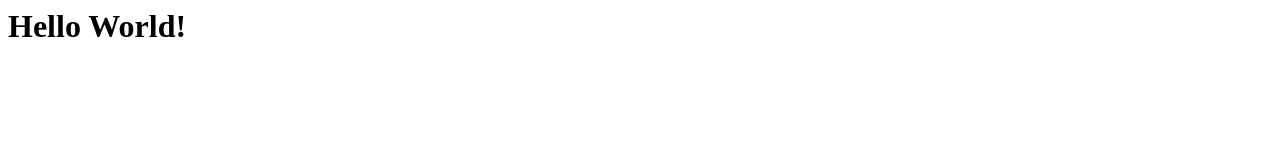
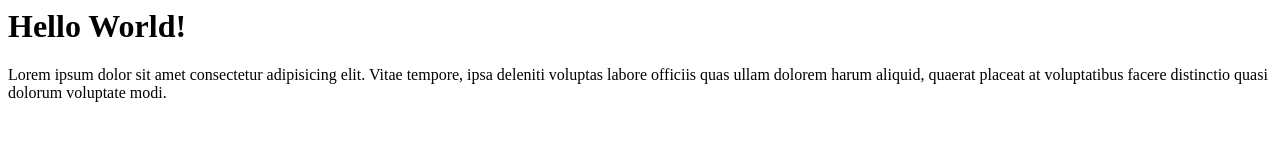
Before and after one commit to MariaDwiO/wpu-git-test, a plain HTML site: page index.html in a window 1280 px wide. Drawn offline with Linux system fonts and the light colour scheme.

Commit message:
menambahkan paragraf

```diff
--- a/index.html
+++ b/index.html
@@ -7,5 +7,6 @@
 </head>
 <body>
     <h1>Hello World!</h1>
+    <p>Lorem ipsum dolor sit amet consectetur adipisicing elit. Vitae tempore, ipsa deleniti voluptas labore officiis quas ullam dolorem harum aliquid, quaerat placeat at voluptatibus facere distinctio quasi dolorum voluptate modi.</p>
 </body>
 </html>
```
